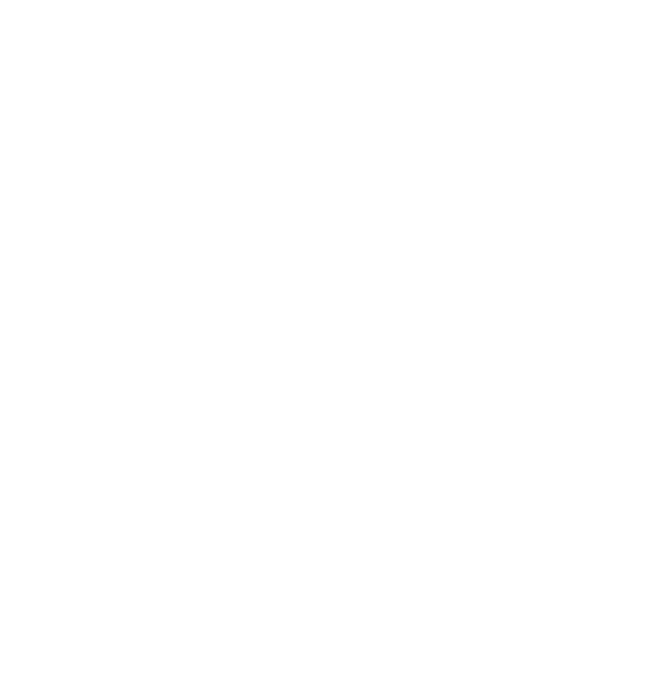
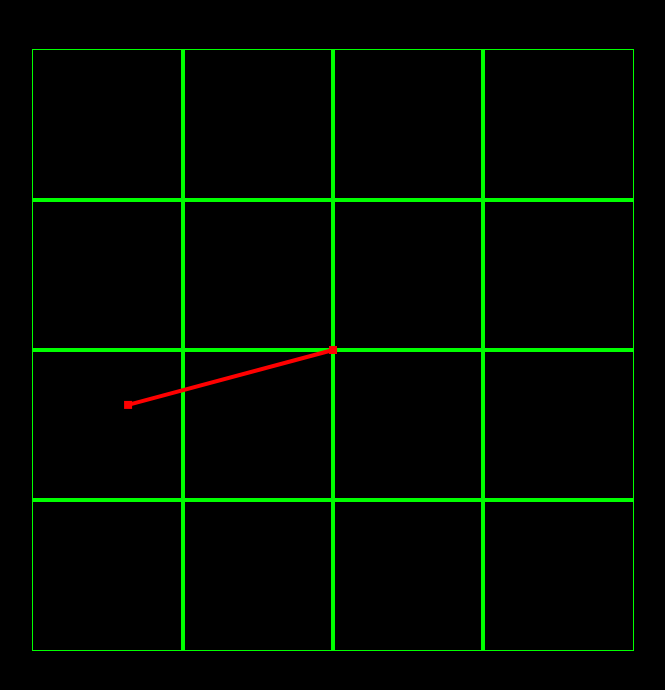
Before and after one commit to remcoder/quat.js, a website: page app/index.html in a window 1280 px wide. Shown: the whole page, without its empty margins (307-972 px from the left). Drawn offline with nearby package versions, Linux system fonts and the light colour scheme.

Commit message:
added demo

```diff
--- a/app/index.html
+++ b/app/index.html
@@ -28,15 +28,102 @@
         <![endif]-->
 
         <!-- Add your site or application content here -->
-
         <script src="//ajax.googleapis.com/ajax/libs/jquery/1.8.0/jquery.min.js"></script>
         <script>window.jQuery || document.write('<script src="scripts/vendor/jquery.min.js"><\/script>')</script>
+        <script src="scripts/raf.js"></script>
         <script src="scripts/quat.js"></script>
+        <script src="scripts/q_rotate.js"></script>
         <script>
         var q = new Quat(1,2,3,4);
         var $canvas = $("canvas");
+        var s = $canvas[0].width = $canvas[0].height = 600;
+
         var ctx = $canvas[0].getContext('2d');
+        var v = [0,1];
 
+        ctx.translate(s/2,s/2);
+        ctx.scale(s/4,-s/4);
+        var lw = ctx.lineWidth = 16/s;
+        var d = +new Date;
+
+        var px = 4/s; // 1px in relative coords
+
+        var origin = [0,0];
+
+        function loop() {
+          requestAnimationFrame(loop);
+          d = +new Date;
+          ctx.clearRect(-s/2,-s/2,s,s);
+
+          ctx.fillStyle = "lime";
+          ctx.strokeStyle = "lime";
+
+          drawGrid();
+
+          ctx.fillStyle = "red";
+          ctx.strokeStyle = "red";
+
+          plot(origin);
+
+          draw();
+        }
+
+        function draw() {
+
+          var x = 1;
+          var y = 1;
+
+          // rotate
+          // input vector
+          var v = [x,y,0];
+
+          // define an axis of rotation ( as a unit vector) ..
+          var u = [0,0,1];
+
+          // .. and the angle of rotation
+          var a = Math.PI * d/1200;
+
+          // perform quaternion rotation
+          var v2 = q_rotate(v, u, a);
+
+          plot( v2 );
+          line(origin, v2);
+        }
+
+        function drawGrid() {
+          // horizontal lines
+          Hline(-2,-1, 4);
+          Hline(-2, 0, 4);
+          Hline(-2, 1, 4);
+          // vertical lines
+          Vline(0,-2, 4);
+          Vline(-1,-2, 4);
+          Vline(1,-2, 4);
+        }
+
+        function plot(v) {
+          var x = v[0], y = v[1];
+          ctx.fillRect(x-lw/2,y-lw/2, lw, lw);
+          ctx.strokeRect(x-lw/2,y-lw/2, lw, lw);
+        }
+
+        function line(v1, v2) {
+
+          ctx.beginPath();
+          ctx.moveTo(v1[0], v1[1]);
+          ctx.lineTo(v2[0], v2[1]);
+          ctx.stroke();
+        }
+
+        function Hline(x, y, l) {
+          line([x,y],[x+l,y]);
+        }
+
+        function Vline(x, y, l) {
+          line([x,y],[x,y+l])
+        }
+
+        loop();
 
         </script>
 
--- /dev/null
+++ b/app/scripts/raf.js
@@ -0,0 +1,30 @@
+// http://paulirish.com/2011/requestanimationframe-for-smart-animating/
+// http://my.opera.com/emoller/blog/2011/12/20/requestanimationframe-for-smart-er-animating
+
+// requestAnimationFrame polyfill by Erik Möller
+// fixes from Paul Irish and Tino Zijdel
+
+(function() {
+    var lastTime = 0;
+    var vendors = ['ms', 'moz', 'webkit', 'o'];
+    for(var x = 0; x < vendors.length && !window.requestAnimationFrame; ++x) {
+        window.requestAnimationFrame = window[vendors[x]+'RequestAnimationFrame'];
+        window.cancelAnimationFrame = window[vendors[x]+'CancelAnimationFrame']
+                                   || window[vendors[x]+'CancelRequestAnimationFrame'];
+    }
+
+    if (!window.requestAnimationFrame)
+        window.requestAnimationFrame = function(callback, element) {
+            var currTime = new Date().getTime();
+            var timeToCall = Math.max(0, 16 - (currTime - lastTime));
+            var id = window.setTimeout(function() { callback(currTime + timeToCall); },
+              timeToCall);
+            lastTime = currTime + timeToCall;
+            return id;
+        };
+
+    if (!window.cancelAnimationFrame)
+        window.cancelAnimationFrame = function(id) {
+            clearTimeout(id);
+        };
+}());
--- a/app/styles/main.css
+++ b/app/styles/main.css
@@ -1 +1,13 @@
 /* Will be compiled down to a single stylesheet with your sass files */
+
+body {
+    background-color: black;
+    margin: 0;
+
+}
+
+canvas {
+    outline: 1px solid lime;
+    display: block;
+    margin: auto;
+}
--- a/package.json
+++ b/package.json
@@ -3,5 +3,8 @@
   "name": "",
   "version": "0.0.0",
   "dependencies": {},
-  "devDependencies": {}
+  "devDependencies": {
+    "grunt-cli": "~0.1.13",
+    "grunt": "~0.4.5"
+  }
 }
```
